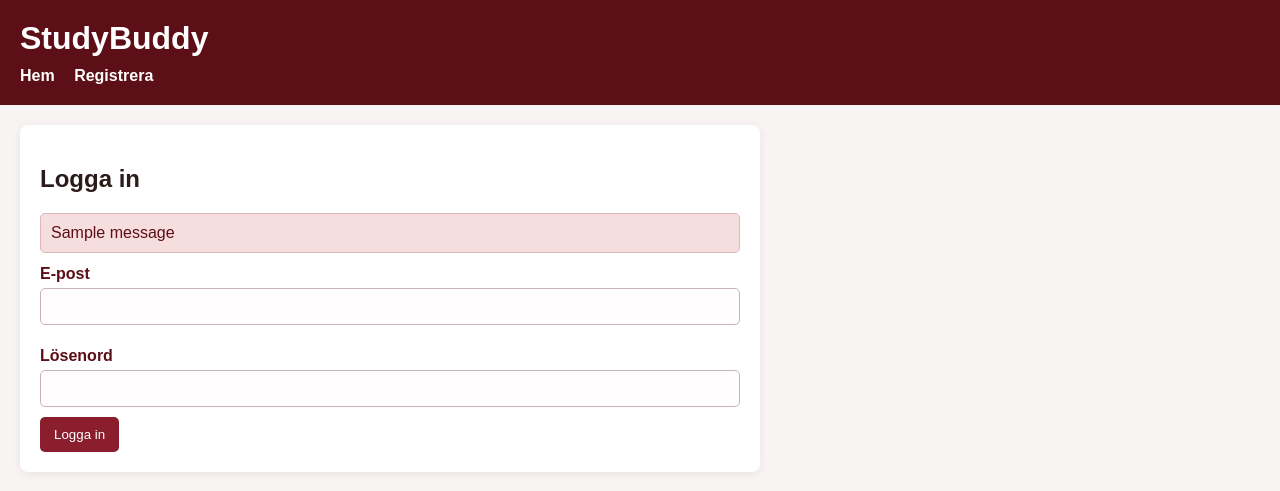
After one commit to Najehnator/StudyBudy, a Flask app: page /login in a window 1280 px wide. The commit adds this page. Shown: the top 491 px of the page. Run offline with Flask 3, Linux system fonts and the light colour scheme; one stand-in notice (Sample message) is shown; some libraries are stand-ins or nearby versions.

Commit message:
Ändring och fortsättning till login och register

```diff
--- a/app.py
+++ b/app.py
@@ -1,11 +1,257 @@
-from flask import Flask, render_template
+import re
+from functools import wraps
+
+import psycopg2
+from flask import Flask, flash, g, redirect, render_template, request, session, url_for
+from werkzeug.security import check_password_hash, generate_password_hash
 
 app = Flask(__name__)
+app.secret_key = "simple-secret-key"
 
+
+# --------------------------------------------------
+# DATABAS
+# --------------------------------------------------
+
+def open_database_connection():
+    """
+    Öppnar en anslutning till PostgreSQL.
+    """
+    return psycopg2.connect(
+        dbname="ar7094",
+        user="ar7094",
+        password="91mnf6tj",
+        host="postgres.mau.se",
+        port="55432"
+    )
+
+
+def get_database_connection():
+    """
+    Hämtar databasanslutningen för den aktuella sidförfrågan.
+    """
+    if "db_connection" not in g:
+        g.db_connection = open_database_connection()
+    return g.db_connection
+
+
+@app.teardown_appcontext
+def close_database_connection(error=None):
+    """
+    Stänger databasanslutningen när sidan är klar.
+    """
+    connection = g.pop("db_connection", None)
+    if connection is not None:
+        connection.close()
+
+
+# --------------------------------------------------
+# HJÄLPFUNKTIONER
+# --------------------------------------------------
+
+def email_has_valid_format(email_text):
+    """
+    Kontrollerar om e-postadressen verkar ha rätt format.
+    """
+    email_pattern = r"^[^@\s]+@[^@\s]+\.[^@\s]+$"
+    return re.match(email_pattern, email_text) is not None
+
+
+def password_is_long_enough(password_text):
+    """
+    Kontrollerar om lösenordet är minst 8 tecken långt.
+    """
+    return len(password_text) >= 8
+
+
+def get_logged_in_user_id():
+    """
+    Hämtar id för den inloggade användaren från sessionen.
+    """
+    return session.get("user_id")
+
+
+def user_is_logged_in():
+    """
+    Returnerar True om användaren är inloggad.
+    """
+    return get_logged_in_user_id() is not None
+
+
+def login_required(view_function):
+    """
+    Skyddar en route så att bara inloggade användare kommer in.
+    """
+    @wraps(view_function)
+    def wrapped_view(*args, **kwargs):
+        if not user_is_logged_in():
+            flash("Du måste logga in först.")
+            return redirect(url_for("show_login_page"))
+        return view_function(*args, **kwargs)
+    return wrapped_view
+
+
+# --------------------------------------------------
+# ANVÄNDARE
+# --------------------------------------------------
+
+def find_user_by_email(email):
+    """
+    Hämtar en användare utifrån e-postadress.
+    """
+    connection = get_database_connection()
+    cursor = connection.cursor()
+    cursor.execute(
+        """
+        SELECT id, email, password_hash, display_name
+        FROM users
+        WHERE email = %s
+        """,
+        (email,)
+    )
+    user_row = cursor.fetchone()
+    cursor.close()
+    return user_row
+
+
+def create_new_user(email, password):
+    """
+    Skapar en ny användare i tabellen users.
+    """
+    connection = get_database_connection()
+    cursor = connection.cursor()
+
+    password_hash = generate_password_hash(password)
+    display_name = email.split("@")[0]
+
+    cursor.execute(
+        """
+        INSERT INTO users (email, password_hash, display_name)
+        VALUES (%s, %s, %s)
+        RETURNING id
+        """,
+        (email, password_hash, display_name)
+    )
+
+    new_user_id = cursor.fetchone()[0]
+    connection.commit()
+    cursor.close()
+    return new_user_id
+
+
+def get_profile_for_user(user_id):
+    """
+    Hämtar profilinformation för en användare.
+    """
+    connection = get_database_connection()
+    cursor = connection.cursor()
+    cursor.execute(
+        """
+        SELECT id, email, display_name, campus, subject, study_type,
+               availability, competencies, needs, bio
+        FROM users
+        WHERE id = %s
+        """,
+        (user_id,)
+    )
+    profile_row = cursor.fetchone()
+    cursor.close()
+    return profile_row
+
+
+# --------------------------------------------------
+# ROUTES
+# --------------------------------------------------
 
 @app.route("/")
 def show_home_page():
+    """
+    Visar startsidan.
+    """
     return render_template("index.html")
+
+
+@app.route("/register", methods=["GET", "POST"])
+def show_register_page():
+    """
+    Visar registreringssidan och hanterar registrering.
+    """
+    if request.method == "POST":
+        email = request.form.get("email", "").strip().lower()
+        password = request.form.get("password", "").strip()
+
+        if not email or not password:
+            flash("Du måste fylla i både e-post och lösenord.")
+            return render_template("register.html")
+
+        if not email_has_valid_format(email):
+            flash("E-postadressen har inte rätt format.")
+            return render_template("register.html")
+
+        if not password_is_long_enough(password):
+            flash("Lösenordet måste vara minst 8 tecken långt.")
+            return render_template("register.html")
+
+        existing_user = find_user_by_email(email)
+        if existing_user:
+            flash("Den e-postadressen är redan registrerad.")
+            return render_template("register.html")
+
+        create_new_user(email, password)
+        flash("Kontot skapades. Du kan nu logga in.")
+        return redirect(url_for("show_login_page"))
+
+    return render_template("register.html")
+
+
+@app.route("/login", methods=["GET", "POST"])
+def show_login_page():
+    """
+    Visar inloggningssidan och hanterar inloggning.
+    """
+    if request.method == "POST":
+        email = request.form.get("email", "").strip().lower()
+        password = request.form.get("password", "").strip()
+
+        user_row = find_user_by_email(email)
+
+        if user_row is None:
+            flash("Fel e-post eller lösenord.")
+            return render_template("login.html")
+
+        user_id, user_email, stored_password_hash, display_name = user_row
+
+        if not check_password_hash(stored_password_hash, password):
+            flash("Fel e-post eller lösenord.")
+            return render_template("login.html")
+
+        session["user_id"] = user_id
+        flash("Du är nu inloggad.")
+        return redirect(url_for("show_dashboard_page"))
+
+    return render_template("login.html")
+
+
+@app.route("/dashboard")
+@login_required
+def show_dashboard_page():
+    """
+    Visar en enkel dashboardsida för inloggad användare.
+    """
+    user_id = get_logged_in_user_id()
+    profile = get_profile_for_user(user_id)
+    return render_template("dashboard.html", profile=profile)
+
+
+@app.route("/logout")
+@login_required
+def logout_user():
+    """
+    Loggar ut användaren.
+    """
+    session.clear()
+    flash("Du är nu utloggad.")
+    return redirect(url_for("show_home_page"))
 
 
 if __name__ == "__main__":
--- a/style.css
+++ b/static/style.css
@@ -23,6 +23,10 @@ nav a {
     font-weight: bold;
 }
 
+nav a:hover {
+    text-decoration: underline;
+}
+
 main {
     padding: 20px;
 }
@@ -35,11 +39,49 @@ main {
     box-shadow: 0 2px 8px rgba(92, 15, 23, 0.08);
 }
 
+label {
+    display: block;
+    margin-top: 12px;
+    margin-bottom: 5px;
+    color: #5c0f17;
+    font-weight: bold;
+}
+
+input,
+textarea {
+    width: 100%;
+    padding: 10px;
+    box-sizing: border-box;
+    margin-bottom: 10px;
+    border: 1px solid #c9b3b3;
+    border-radius: 5px;
+    background-color: #fffdfd;
+    color: #2b1b1b;
+}
+
+button,
 .button-link {
     background-color: #8b1e2d;
     color: white;
+    border: none;
     text-decoration: none;
     padding: 10px 14px;
     display: inline-block;
     border-radius: 5px;
+    cursor: pointer;
+    width: auto;
 }
+
+button:hover,
+.button-link:hover {
+    background-color: #6f1622;
+}
+
+.flash-message {
+    background-color: #f7dede;
+    color: #5c0f17;
+    padding: 10px;
+    border-radius: 5px;
+    margin-bottom: 10px;
+    border: 1px solid #ddb7bc;
+}
--- /dev/null
+++ b/templates/login.html
@@ -0,0 +1,42 @@
+<!DOCTYPE html>
+<html lang="sv">
+<head>
+    <meta charset="UTF-8">
+    <meta name="viewport" content="width=device-width, initial-scale=1.0">
+    <title>Logga in</title>
+    <link rel="stylesheet" href="{{ url_for('static', filename='style.css') }}">
+</head>
+<body>
+    <header>
+        <h1>StudyBuddy</h1>
+        <nav>
+            <a href="{{ url_for('show_home_page') }}">Hem</a>
+            <a href="{{ url_for('show_register_page') }}">Registrera</a>
+        </nav>
+    </header>
+
+    <main>
+        <section class="card">
+            <h2>Logga in</h2>
+
+            {% with messages = get_flashed_messages() %}
+                {% if messages %}
+                    {% for message in messages %}
+                        <p class="flash-message">{{ message }}</p>
+                    {% endfor %}
+                {% endif %}
+            {% endwith %}
+
+            <form method="POST">
+                <label for="email">E-post</label>
+                <input type="email" id="email" name="email" required>
+
+                <label for="password">Lösenord</label>
+                <input type="password" id="password" name="password" required>
+
+                <button type="submit">Logga in</button>
+            </form>
+        </section>
+    </main>
+</body>
+</html>
```
Also changed, not shown: templates/dashboard.html (added, +42 -0 lines), templates/register.html (added, +42 -0 lines), templates/index.html (renamed from index.html).
